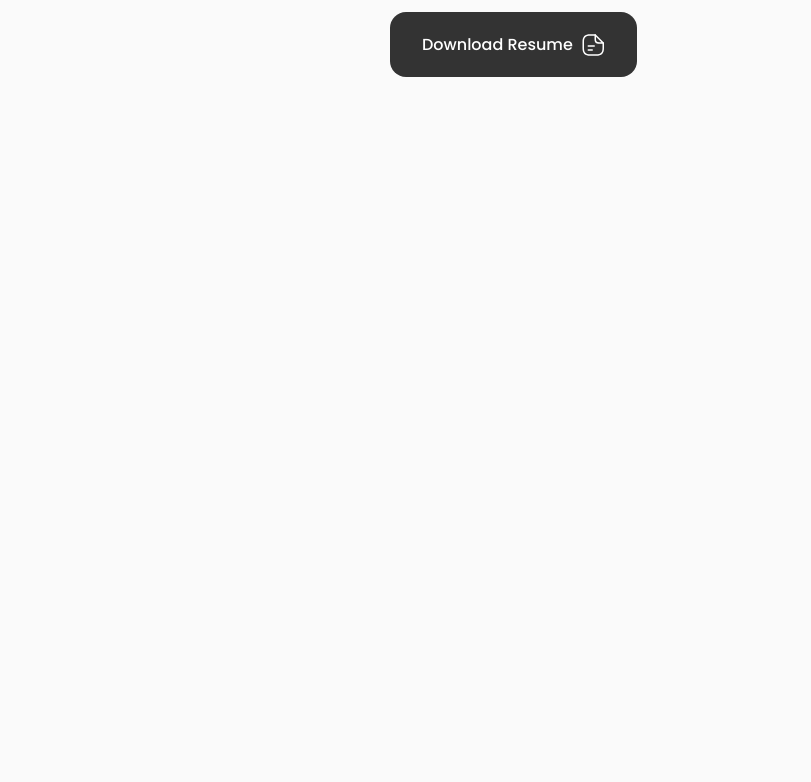
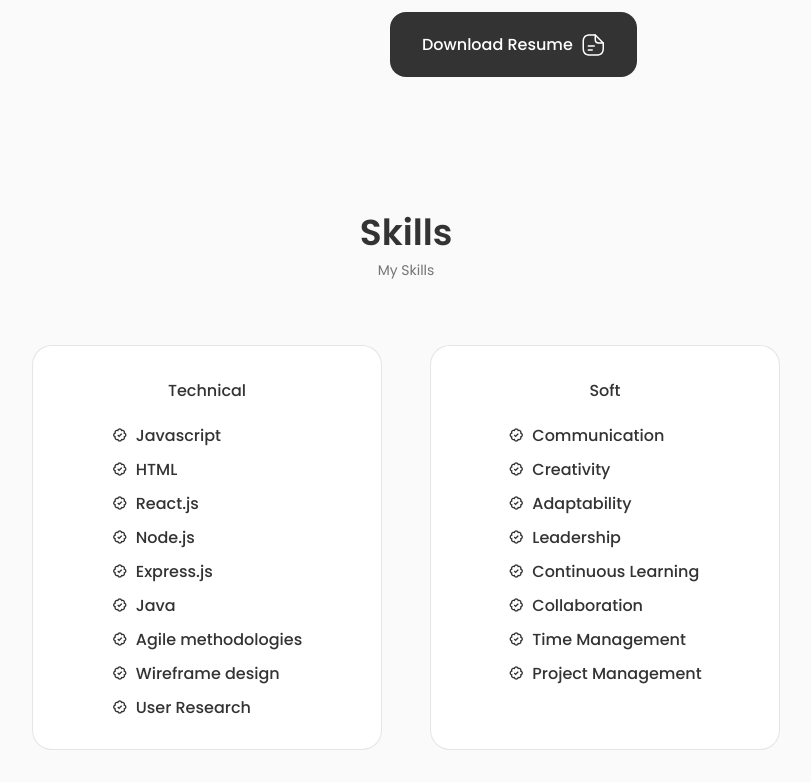
Before and after one commit to Nan3rOkae/Nana-portfolio, a React (Create React App) app in the folder frontend/: page / in a window 1280 px wide. Shown: the part 1525-2307 px from the top of the page, without its empty margins (234-1045 px from the left). Before the commit the page ends 1634 px from the top, so only its background shows below. Built offline with nearby package versions, Linux system fonts and the light colour scheme.

Commit message:
finished Skills section

```diff
--- a/frontend/src/App.js
+++ b/frontend/src/App.js
@@ -3,6 +3,7 @@
 import Header from "./Components/header/header";
 import Home from "./Components/home/home";
 import About from "./Components/about/about";
+import Skills from "./Components/skills/skills";
 
 function App() {
   return (
@@ -11,6 +12,7 @@
       <main className="main">
         <Home />
         <About />
+        <Skills />
       </main>
     </>
   );
--- a/frontend/src/Components/about/about.jsx
+++ b/frontend/src/Components/about/about.jsx
@@ -14,7 +14,7 @@
         <img alt="img" src={face} className="about__img" />
         <div className="about__data">
           <p className="about__description">
-            I am a computer science student at Virginia Commonwealth University
+            • I am a computer science student at Virginia Commonwealth University
             interested in designing and developing user interfaces for web
             applications. I have a keen eye for detail and focus on user
             research. My goal is to create visually stunning mockups and
--- a/frontend/src/Components/home/home.css
+++ b/frontend/src/Components/home/home.css
@@ -94,7 +94,7 @@
 
 .home__scroll-arrow {
   font-size: 1.25rem;
-  /* color: var(--title-color); */
+  color: var(--title-color);
 }
 
 /*=============== BREAKPOINTS ===============*/
--- /dev/null
+++ b/frontend/src/Components/skills/Soft.jsx
@@ -0,0 +1,63 @@
+import React from "react";
+
+const Soft = () => {
+  return (
+    <div className="skills__content">
+      <h3 className="skills__title">Soft</h3>
+      <div className="skills__box">
+        <div className="skills__group">
+          <div className="skills__data">
+            <i class="bx bx-badge-check"></i>
+            <div>
+              <h3 className="skills__name">Communication</h3>
+            </div>
+          </div>
+          <div className="skills__data">
+            <i class="bx bx-badge-check"></i>
+            <div>
+              <h3 className="skills__name">Creativity</h3>
+            </div>
+          </div>
+          <div className="skills__data">
+            <i class="bx bx-badge-check"></i>
+            <div>
+              <h3 className="skills__name">Adaptability</h3>
+            </div>
+          </div>
+          <div className="skills__data">
+            <i class="bx bx-badge-check"></i>
+            <div>
+              <h3 className="skills__name">Leadership</h3>
+            </div>
+          </div>
+          <div className="skills__data">
+            <i class="bx bx-badge-check"></i>
+            <div>
+              <h3 className="skills__name">Continuous Learning</h3>
+            </div>
+          </div>
+          <div className="skills__data">
+            <i class="bx bx-badge-check"></i>
+            <div>
+              <h3 className="skills__name">Collaboration</h3>
+            </div>
+          </div>
+          <div className="skills__data">
+            <i class="bx bx-badge-check"></i>
+            <div>
+              <h3 className="skills__name">Time Management</h3>
+            </div>
+          </div>
+          <div className="skills__data">
+            <i class="bx bx-badge-check"></i>
+            <div>
+              <h3 className="skills__name">Project Management</h3>
+            </div>
+          </div>
+        </div>
+      </div>
+    </div>
+  );
+};
+
+export default Soft;
--- /dev/null
+++ b/frontend/src/Components/skills/Technical.jsx
@@ -0,0 +1,69 @@
+import React from "react";
+
+const Technical = () => {
+  return (
+    <div className="skills__content">
+      <h3 className="skills__title">Technical</h3>
+      <div className="skills__box">
+        <div className="skills__group">
+          <div className="skills__data">
+            <i class="bx bx-badge-check"></i>
+            <div>
+              <h3 className="skills__name">Javascript</h3>
+            </div>
+          </div>
+          <div className="skills__data">
+            <i class="bx bx-badge-check"></i>
+            <div>
+              <h3 className="skills__name">HTML</h3>
+            </div>
+          </div>
+          <div className="skills__data">
+            <i class="bx bx-badge-check"></i>
+            <div>
+              <h3 className="skills__name">React.js</h3>
+            </div>
+          </div>
+          <div className="skills__data">
+            <i class="bx bx-badge-check"></i>
+            <div>
+              <h3 className="skills__name">Node.js</h3>
+            </div>
+          </div>
+          <div className="skills__data">
+            <i class="bx bx-badge-check"></i>
+            <div>
+              <h3 className="skills__name">Express.js</h3>
+            </div>
+          </div>
+          <div className="skills__data">
+            <i class="bx bx-badge-check"></i>
+            <div>
+              <h3 className="skills__name">Java</h3>
+            </div>
+          </div>
+          <div className="skills__data">
+            <i class="bx bx-badge-check"></i>
+            <div>
+              <h3 className="skills__name">Agile methodologies</h3>
+            </div>
+          </div>
+          <div className="skills__data">
+            <i class="bx bx-badge-check"></i>
+            <div>
+              <h3 className="skills__name">Wireframe design</h3>
+            </div>
+          </div>
+          <div className="skills__data">
+            <i class="bx bx-badge-check"></i>
+            <div>
+              <h3 className="skills__name">User Research</h3>
+            </div>
+          </div>
+        </div>
+      </div>
+    </div>
+  );
+};
+
+export default Technical;
--- /dev/null
+++ b/frontend/src/Components/skills/skills.css
@@ -0,0 +1,69 @@
+.skills__container {
+  grid-template-columns: repeat(2, 350px);
+  column-gap: 3rem;
+  justify-content: center;
+}
+.skills__content {
+  background-color: var(--container-color);
+  border: 1px solid rgba(0, 0, 0, 0.1);
+  padding: 2rem 4rem;
+  border-radius: 1.25rem;
+}
+.skills__title {
+  font-size: var(--normal-font-size);
+  font-weight: var(--font-medium);
+  text-align: center;
+  margin-bottom: var(--mb-1-5);
+}
+
+.skills__box {
+  display: flex;
+  justify-content: center;
+  column-gap: 2.5rem;
+}
+.skills__group {
+  display: grid;
+  align-items: flex-start;
+  row-gap: 1rem;
+}
+.skills__data {
+  display: flex;
+  column-gap: 0.5rem;
+}
+.skills .bx-badge-check {
+  font-size: 1rem;
+  color: var(--title-color);
+}
+.skills__name {
+  font-size: var(--normal-font-size);
+  font-weight: var(--font-medium);
+  line-height: 18px;
+}
+/*=============== BREAKPOINTS ===============*/
+/* For large devices */
+@media screen and (max-width: 992px) {
+  .skills__container {
+    grid-template-columns: max-content;
+    row-gap: 2rem;
+  }
+}
+
+/* For medium devices */
+@media screen and (max-width: 576px) {
+  .skills__container {
+    grid-template-columns: 1fr;
+  }
+  .skills__content {
+    padding: 1.5rem;
+  }
+}
+
+/* For small devices */
+@media screen and (max-width: 350px) {
+  .skills__box {
+    column-gap: 1.25rem;
+  }
+  .skills__name {
+    font-size: var(--small-font-size);
+  }
+}
--- /dev/null
+++ b/frontend/src/Components/skills/skills.jsx
@@ -0,0 +1,19 @@
+import React from "react";
+import "./skills.css";
+import Technical from "./Technical";
+import Soft from "./Soft";
+
+const Skills = () => {
+  return (
+    <section className="skills section" id="skills">
+      <h2 className="section__title"> Skills</h2>
+      <span className="section__subtitle">My Skills</span>
+      <div className="skills__container container grid">
+        <Technical />
+        <Soft />
+      </div>
+    </section>
+  );
+};
+
+export default Skills;
```
Also changed, not shown: 1 other file (tests, documents, lock files or other folders).
